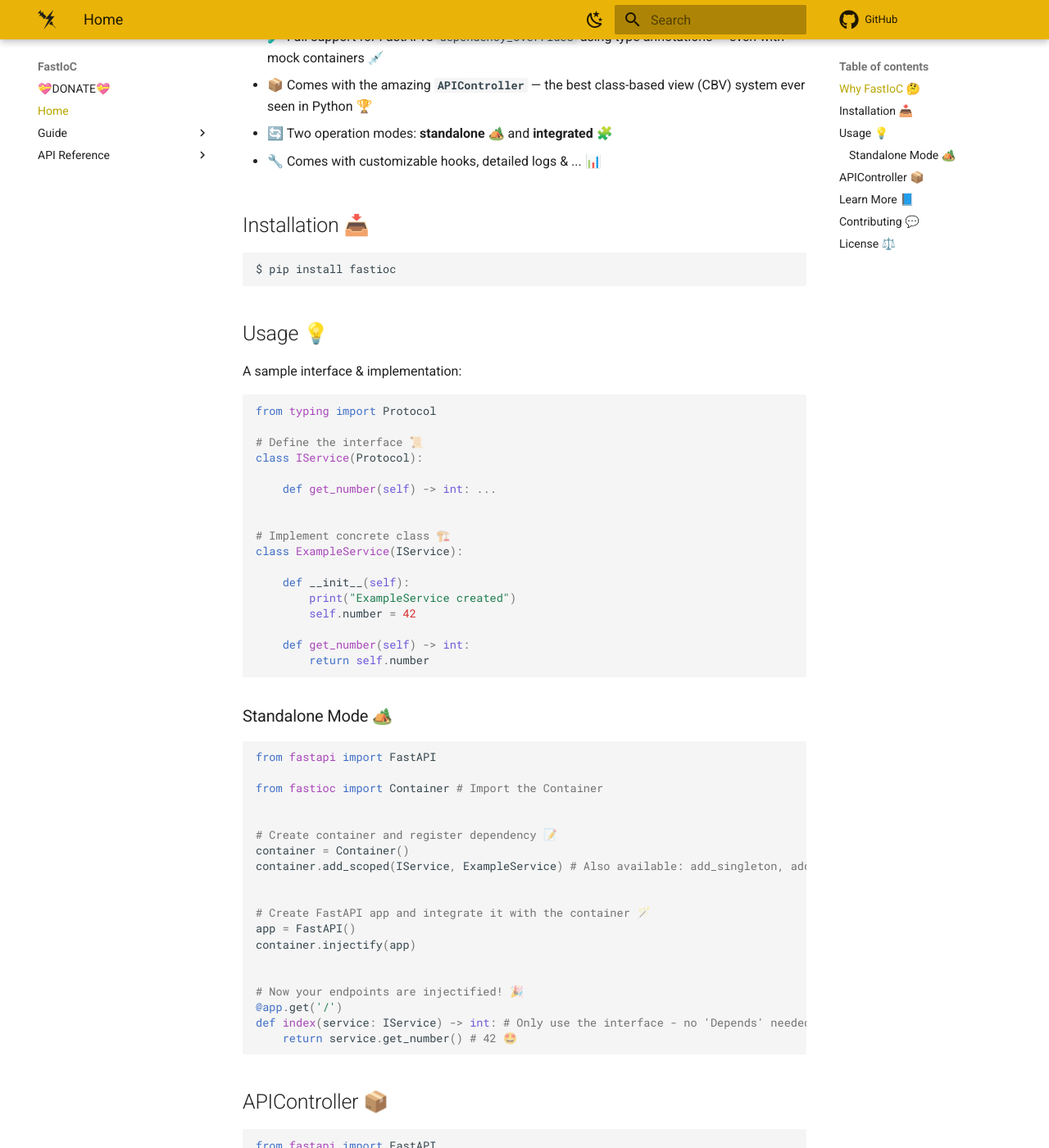
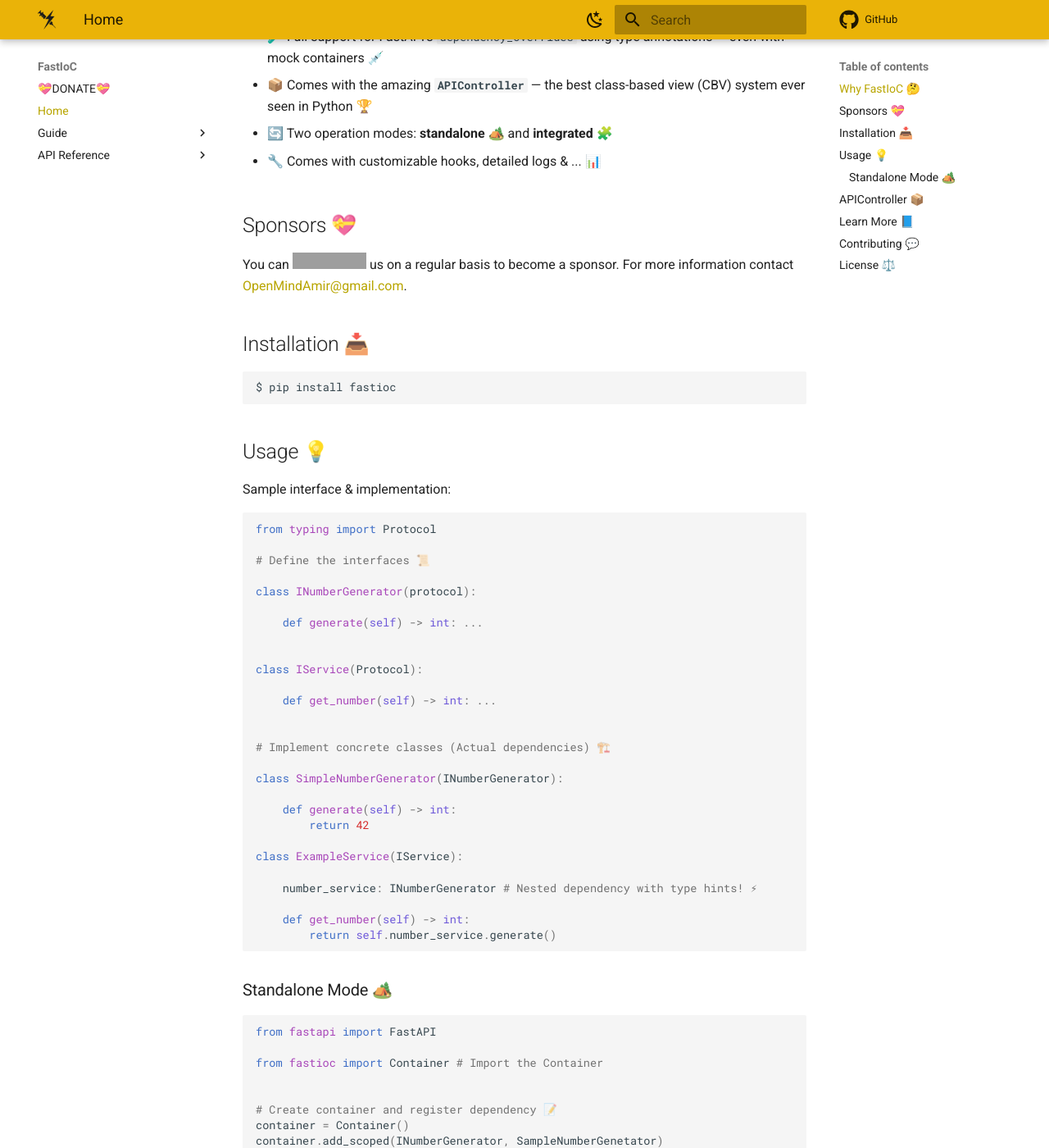
Before and after one commit to OpenMindAmir/FastIoC, an MkDocs documentation site: the page built from docs/index.md, in a window 1280 px wide and 1400 px high, scrolled down 708 px. Shown: the whole window at 82% size. Built offline with MkDocs 1.6.1 and Material for MkDocs 9.7.7, drawn with Linux system fonts in a browser that asks for light colours; comment, search, counter and statistics services are not loaded; some of the changed text lies outside the part shown; grey boxes are pictures that could not be loaded.

Commit message:
Updated docs

````diff
--- a/docs/index.md
+++ b/docs/index.md
@@ -34,6 +34,10 @@ FastIoC bridges the gap between Python’s dynamic nature and modern dependency
 
 - 🔧 Comes with customizable hooks, detailed logs & ... 📊
 
+## Sponsors 💝
+
+You can  [![Support](https://img.shields.io/badge/Support-violet?style=flat&logo=githubsponsors&logoColor=white&labelColor=black)](https://OpenMindAmir.ir/donate) us on a regular basis to become a sponsor. For more information contact [OpenMindAmir@gmail.com](mailto:OpenMindAmir@gmailc.com).
+
 ## Installation 📥
 
 ```bash
@@ -42,26 +46,36 @@ $ pip install fastioc
 
 ## Usage 💡
 
-A sample interface & implementation:
+Sample interface & implementation:
 
 ```python
 from typing import Protocol
 
-# Define the interface 📜
+# Define the interfaces 📜
+
+class INumberGenerator(protocol):
+
+    def generate(self) -> int: ...
+
+
 class IService(Protocol):
 
     def get_number(self) -> int: ...
 
 
-# Implement concrete class 🏗️
+# Implement concrete classes (Actual dependencies) 🏗️
+
+class SimpleNumberGenerator(INumberGenerator):
+
+    def generate(self) -> int:
+        return 42
+
 class ExampleService(IService):
 
-    def __init__(self):
-        print("ExampleService created")
-        self.number = 42
+    number_service: INumberGenerator # Nested dependency with type hints! ⚡
 
     def get_number(self) -> int:
-        return self.number
+        return self.number_service.generate()
 ```
 
 ### Standalone Mode 🏕️
@@ -74,6 +88,7 @@ from fastioc import Container # Import the Container
 
 # Create container and register dependency 📝
 container = Container()
+container.add_scoped(INumberGenerator, SampleNumberGenetator)
 container.add_scoped(IService, ExampleService) # Also available: add_singleton, add_transient
 
 
@@ -108,7 +123,7 @@ class ExampleController(APIController):
         "container": container # ! DO NOT FORGET
     }
 
-    service: IService # Available in all endpoints!
+    service: IService # Available in all endpoints! ⚡
 
     @get('/read')
     def read_example(self) -> int:
````
Also changed, not shown: other parts of docs/index.md (+1 -1 lines), README.md (+24 -9 lines), docs/nested.md (+1 -1 lines), docs/override.md (added).
